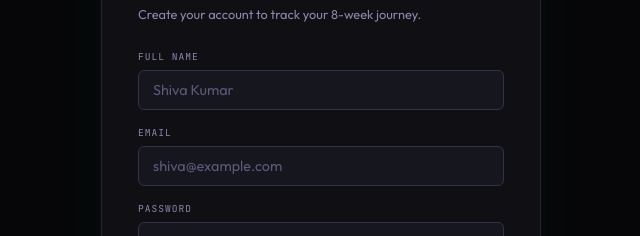
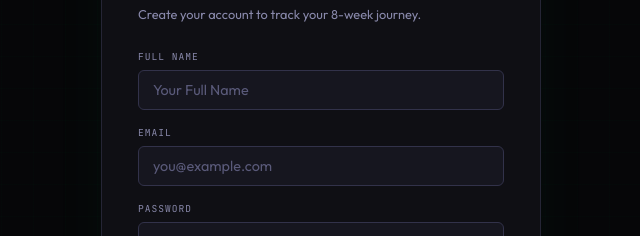
Before and after one commit to Shivasai0105/placementos, a React (Vite) app in the folder client/: page /register in a window 1280 px wide. Shown: the part 232-468 px from the top of the page, without its empty margins (319-959 px from the left). Built offline with nearby package versions, Linux system fonts and the light colour scheme; no server answers.

Commit message:
fix: replace hardcoded names with dynamic user data

```diff
--- a/client/src/pages/Dashboard.jsx
+++ b/client/src/pages/Dashboard.jsx
@@ -120,7 +120,7 @@ export default function Dashboard() {
             PlacementOS v3
           </div>
           <div style={{ fontFamily: "'JetBrains Mono',monospace", fontSize: '0.55rem', color: 'var(--muted)', letterSpacing: '2.5px', marginTop: '3px' }}>
-            10 LPA BATTLE PLAN · {user?.name?.toUpperCase()} · {user?.cgpa ? `${user.cgpa} CGPA` : ''} · 250+ PROBLEMS
+            10 LPA BATTLE PLAN · {user?.name?.toUpperCase()} · {user?.cgpa ? `${user.cgpa} CGPA` : ''} · {stats.dsaDone + stats.aptDone} PROBLEMS DONE
           </div>
         </div>
         <div className="header-actions">
@@ -134,7 +134,6 @@ export default function Dashboard() {
         {(user?.targetCompanies || ['Zoho', 'Freshworks', 'Persistent', 'TCS Digital', 'Infosys DSE']).map(c => (
           <span key={c} className={`target-chip ${companyStyle[c] || 't-backup'}`}>{c}</span>
         ))}
-        <span className="target-chip t-dream">🌟 AMAZON/MS (DREAM)</span>
       </div>
 
       {/* Stats */}
--- a/client/src/pages/Login.jsx
+++ b/client/src/pages/Login.jsx
@@ -48,7 +48,7 @@ export default function Login() {
             <label className="form-label">Email</label>
             <input
               type="email"
-              placeholder="shiva@example.com"
+              placeholder="you@example.com"
               value={email}
               onChange={e => setEmail(e.target.value)}
               required
--- a/client/src/pages/Register.jsx
+++ b/client/src/pages/Register.jsx
@@ -75,7 +75,7 @@ export default function Register() {
             <label className="form-label">Full Name</label>
             <input
               type="text"
-              placeholder="Shiva Kumar"
+              placeholder="Your Full Name"
               value={form.name}
               onChange={set('name')}
               required
@@ -86,7 +86,7 @@ export default function Register() {
             <label className="form-label">Email</label>
             <input
               type="email"
-              placeholder="shiva@example.com"
+              placeholder="you@example.com"
               value={form.email}
               onChange={set('email')}
               required
```
